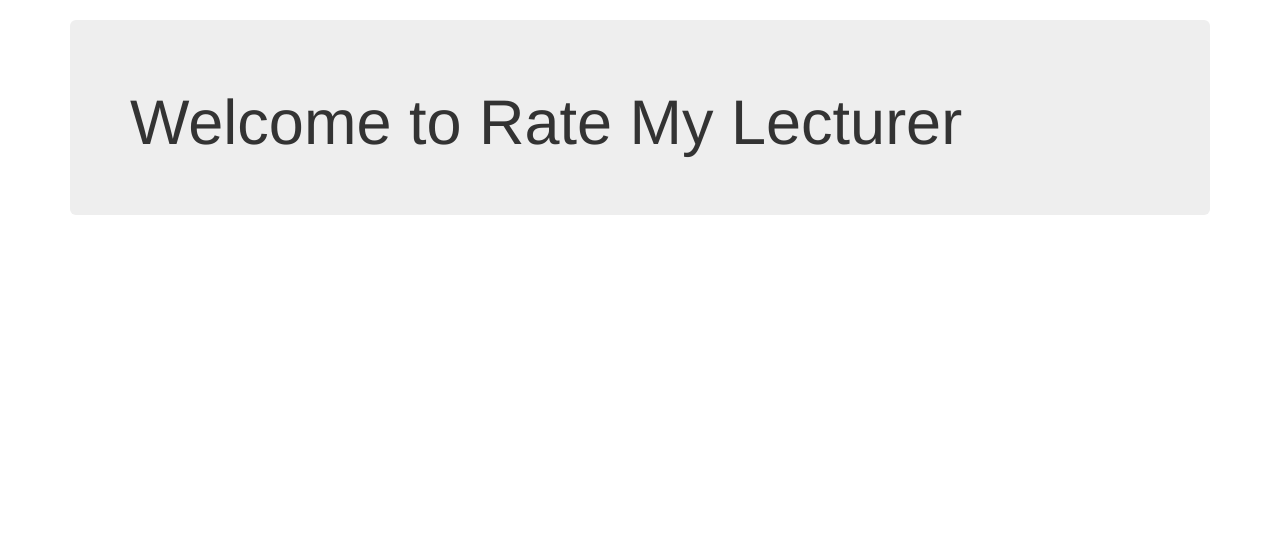
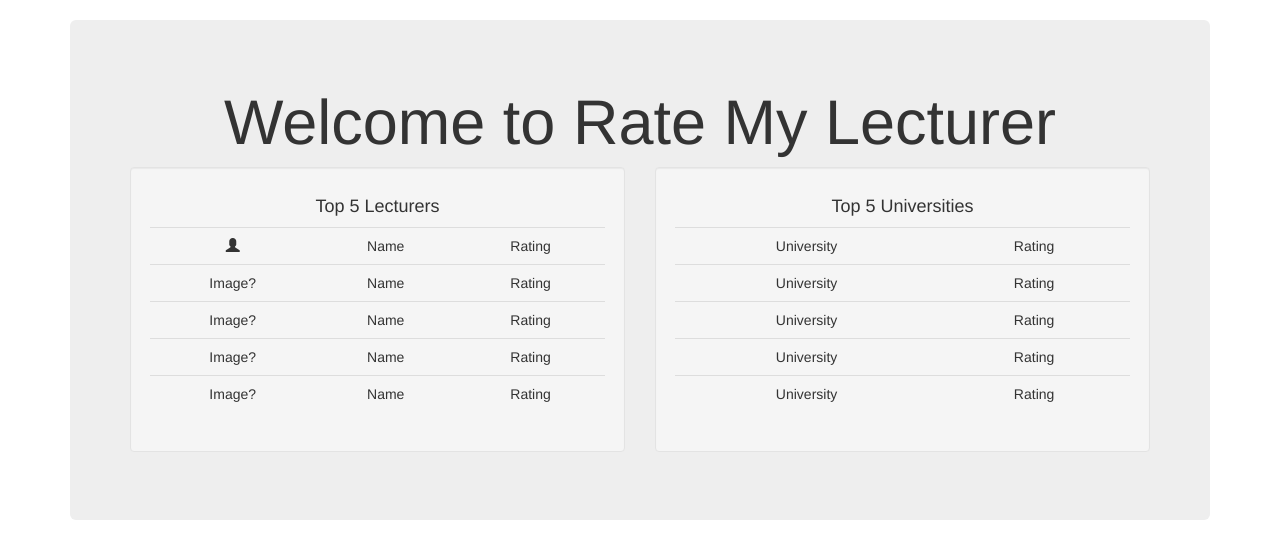
Before and after one commit to DevdudeSami/RateMyLecturer, a Django app: page / in a window 1280 px wide. Shown: the part 52-611 px from the top of the page. Run offline with Django 3.2, Linux system fonts and the light colour scheme; some libraries are stand-ins or nearby versions.

Commit message:
tables in main index page

```diff
--- a/main/templates/main/index.html
+++ b/main/templates/main/index.html
@@ -10,7 +10,69 @@
     <h1>Hello {{ user.username }}! You are logged in!</h1>
     {% endif %}
 
-    <h1>Welcome to Rate My Lecturer</h1>
+    <h1 class="text-center">Welcome to Rate My Lecturer</h1>
+
+	<div class="row">
+		<div class="col-lg-6 col-md-6 col-sm-12 col-xs-12">
+			<div class="well">
+				<h4 class="text-center"> Top 5 Lecturers </h4>
+				<table class="table text-center table-hover">
+					<tr>
+						<td class="hidden-sm hidden-xs"> <span class="glyphicon glyphicon-user"></span> </td>
+						<td> Name </td>
+						<td> Rating </td>
+					</tr>
+					<tr>
+						<td class="hidden-sm hidden-xs"> Image? </td>
+						<td> Name </td>
+						<td> Rating </td>
+					</tr>
+					<tr>
+						<td class="hidden-sm hidden-xs"> Image? </td>
+						<td> Name </td>
+						<td> Rating </td>
+					</tr>
+					<tr>
+						<td class="hidden-sm hidden-xs"> Image? </td>
+						<td> Name </td>
+						<td> Rating </td>
+					</tr>
+					<tr>
+						<td class="hidden-sm hidden-xs"> Image? </td>
+						<td> Name </td>
+						<td> Rating </td>
+					</tr>
+				</table>
+			</div>
+		</div>
+		<div class="col-lg-6 col-md-6 col-sm-12 col-xs-12">
+			<div class="well">
+				<h4 class="text-center"> Top 5 Universities </h4>
+				<table class="table text-center table-hover">
+					<tr>
+						<td> University </td>
+						<td> Rating </td>
+					</tr>
+					<tr>
+						<td> University </td>
+						<td> Rating </td>
+					</tr>
+					<tr>
+						<td> University </td>
+						<td> Rating </td>
+					</tr>
+					<tr>
+						<td> University </td>
+						<td> Rating </td>
+					</tr>
+					<tr>
+						<td> University </td>
+						<td> Rating </td>
+					</tr>
+				</table>
+			</div>
+		</div>
+	</div>
 
 
 {% endblock %}
```
Also changed, not shown: db.sqlite3.
